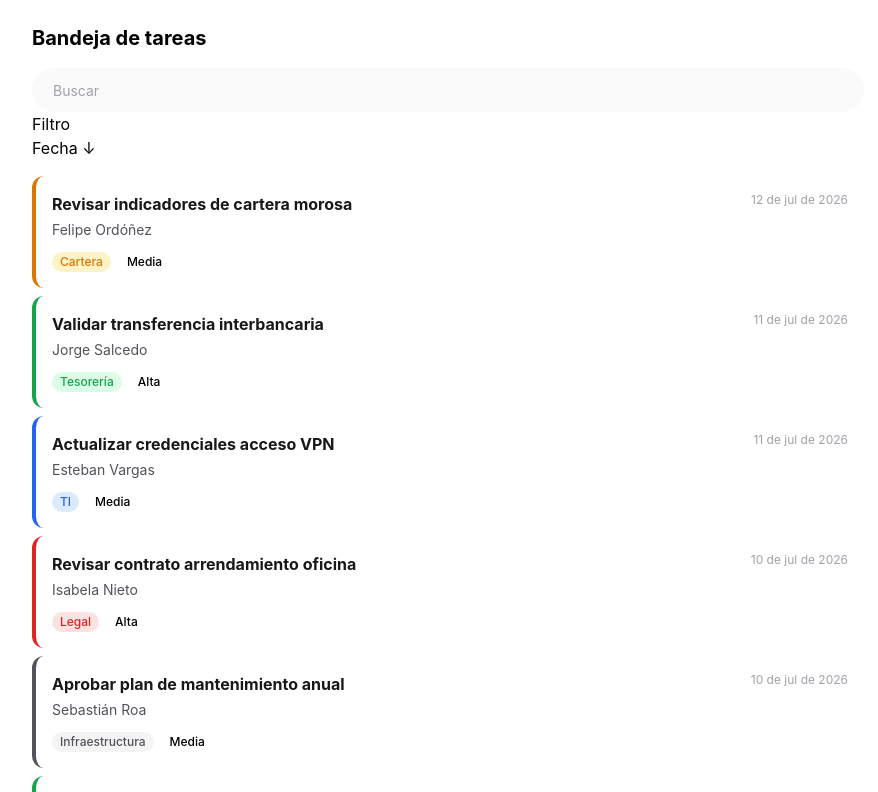
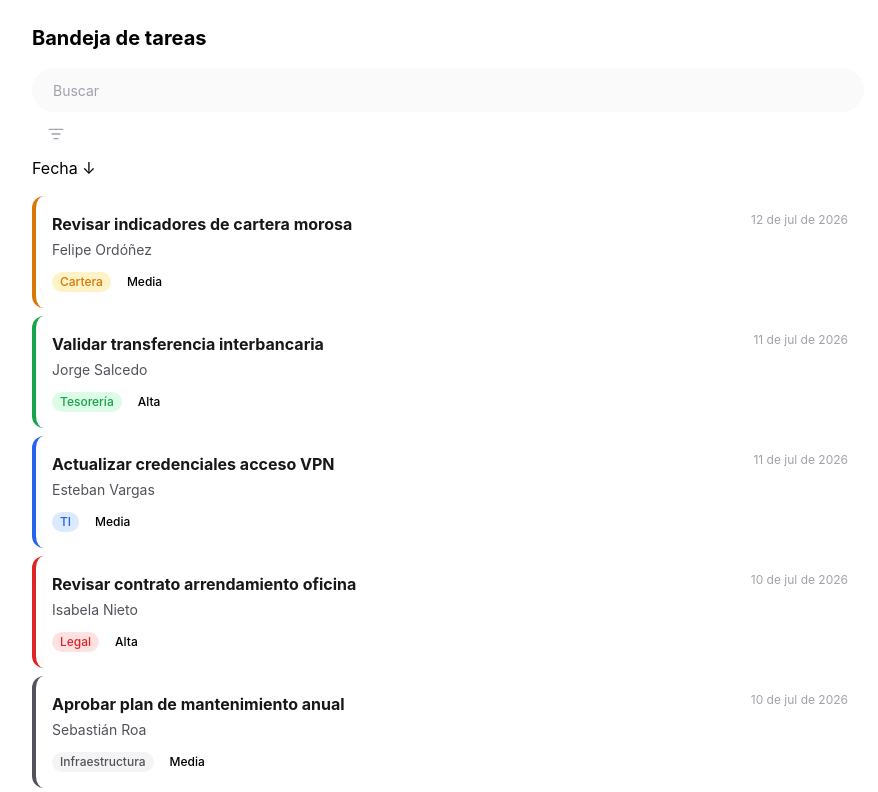
Before and after one commit to SrFlesky/bandeja-tareas, a React (Vite) app: page / in a window 1280 px wide. Shown: the top 792 px of the page, without its empty margins (192-1070 px from the left). Built offline with nearby package versions, Linux system fonts and the light colour scheme.

Commit message:
style(FilterBar): add styles with the red theme

```diff
--- a/src/features/tasks/components/FilterBar/FilterBar.jsx
+++ b/src/features/tasks/components/FilterBar/FilterBar.jsx
@@ -1,5 +1,7 @@
 import { useState, useRef, useEffect } from "react";
 import { filterConfig } from "../../config/filterConfig";
+import { cn } from "../../../../shared/utils/cn";
+import { ListFilter } from "lucide-react";
 
 function FilterBar({ filters, toggleFilter }) {
   const [isOpen, setIsOpen] = useState(false);
@@ -23,40 +25,60 @@ function FilterBar({ filters, toggleFilter }) {
   };
 
   return (
-    <div style={{ position: "relative" }} ref={panelRef}>
-      <button onClick={() => setIsOpen((prev) => !prev)}>
-        Filtro {activeCount > 0 && `(${activeCount})`}
+    <div className="relative" ref={panelRef}>
+      <button
+        onClick={() => setIsOpen((prev) => !prev)}
+        className={cn(
+          "h-11 px-4 rounded-pill text-sm font-medium transition-colors",
+          "inline-flex items-center gap-1.5 whitespace-nowrap",
+          activeCount > 0
+            ? "bg-tag-red-bg text-brand border-transparent"
+            : "bg-white text-ink-muted hover:bg-page-bg"
+        )}
+      >
+        <ListFilter className="w-4 h-4" />
+        {activeCount > 0 && `(${activeCount})`}
       </button>
 
       {isOpen && (
         <div
-          style={{
-            position: "absolute",
-            top: "100%",
-            marginTop: 8,
-            zIndex: 10,
-            background: "white"
-          }}
+          className="
+            absolute top-full mt-2 left-0 z-20
+            w-72 max-h-96 overflow-y-auto
+            bg-white rounded-card border border-ink-muted/15
+            shadow-lg p-4
+          "
         >
-          {filterConfig.map(({ field, label, options }) => (
-            <div key={field}>
-              <p>{label}</p>
+          {filterConfig.map(({ field, label, options }, index) => (
+            <div
+              key={field}
+              className={cn(
+                index > 0 && "mt-4 pt-4 border-t border-ink-muted/10"
+              )}
+            >
+              <p className="text-xs font-medium text-ink-muted uppercase tracking-wide mb-2">
+                {label}
+              </p>
+              <div className="flex flex-wrap gap-1.5">
                 {options.map((option) => {
                   const isActive = filters[field].includes(option);
                   return (
                     <button
                       key={option}
                       onClick={() => handleOptionClick(field, option)}
-                    style={{
-                      background: isActive ? "var(--bg-accent)" : "transparent",
-                      fontWeight: isActive ? 500 : 400,
-                    }}
+                      className={cn(
+                        "text-xs px-2.5 py-1 rounded-pill border transition-colors",
+                        isActive
+                          ? "bg-brand text-white border-transparent font-medium"
+                          : "bg-page-bg text-ink-secondary border-transparent hover:border-ink-muted/30"
+                      )}
                     >
                       {option}
                       {isActive && " ×"}
                     </button>
                   );
                 })}
+              </div>
             </div>
           ))}
         </div>
```
Lines whose indentation alone changed are shown as unchanged.
